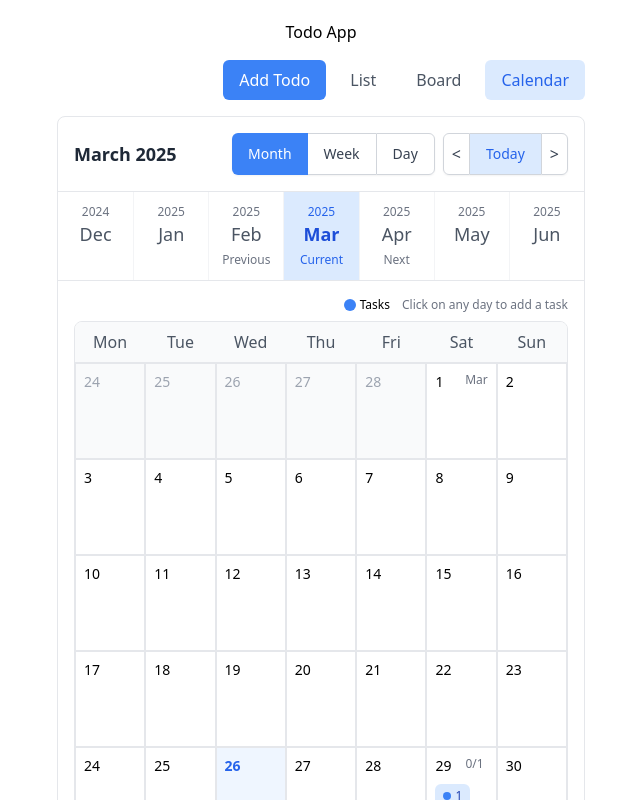
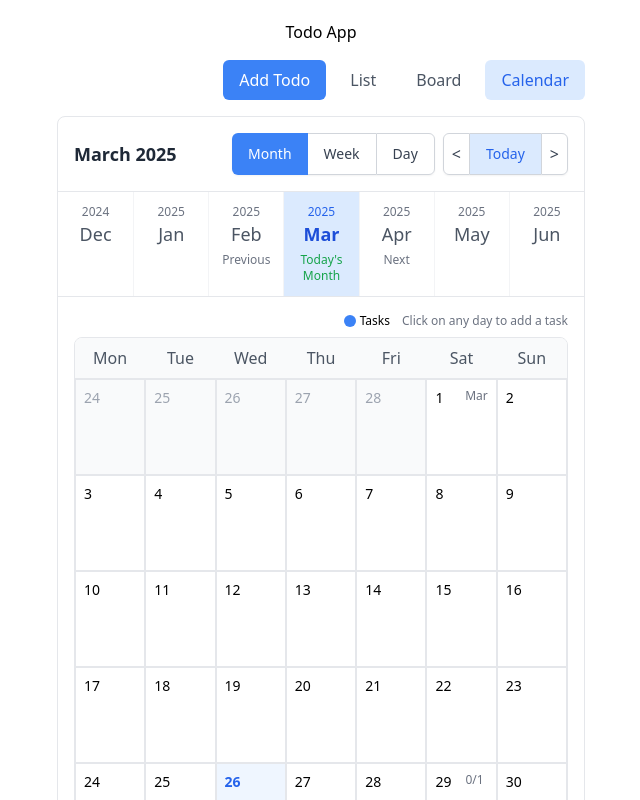
Before and after one commit to Vanuan/cleanarchitecture, a React (Vite) app in the folder todo/: page / in a window 1280 px wide. Both pictures are taken after a click on the button "Calendar". Shown: the top 800 px of the page, without its empty margins (319-959 px from the left). Built offline with nearby package versions, Linux system fonts and the light colour scheme.

Commit message:
Fix current/last week/month label

```diff
--- a/todo/src/ui/components/todo/views/calendar/MonthView.tsx
+++ b/todo/src/ui/components/todo/views/calendar/MonthView.tsx
@@ -1,8 +1,8 @@
 import React from "react";
 import { TodoViewModel } from "../../../../viewmodels/TodoViewModel";
 import { useMonthData, useCalendarNavigation } from "../calendar-hooks";
-import { format, isSameDay } from "date-fns";
-import { serializeDate } from "../../../../../lib/utils/date";
+import { format, isSameDay, isSameMonth } from "date-fns";
+import { now, serializeDate } from "../../../../../lib/utils/date";
 
 const MonthView: React.FC<{
   todos: TodoViewModel[];
@@ -17,6 +17,9 @@ const MonthView: React.FC<{
 }> = ({ todos, renderItem, onAddItem }) => {
   const { weeks } = useMonthData();
   const { currentDate, goToMonth } = useCalendarNavigation();
+  const today = now();
+  const todayMonth = today.getMonth();
+  const todayYear = today.getFullYear();
 
   const CalendarDay: React.FC<{
     day: {
@@ -113,9 +116,14 @@ const MonthView: React.FC<{
     const months = [];
     for (let i = -3; i <= 3; i++) {
       const monthDate = new Date(currentYear, currentMonth + i, 1);
-      const isPrevious = i === -1;
-      const isNext = i === 1;
-      const isCurrent = i === 0;
+      const isDisplayedMonth = i === 0;
+      const isRealCurrentMonth = isSameMonth(monthDate, today);
+      const monthPosition =
+        (monthDate.getFullYear() - todayYear) * 12 +
+        monthDate.getMonth() -
+        todayMonth;
+      const isPrevious = monthPosition === -1; // Month before current real month
+      const isNext = monthPosition === 1; // Month after current real month
 
       months.push({
         date: monthDate,
@@ -123,7 +131,8 @@ const MonthView: React.FC<{
         year: format(monthDate, "yyyy"),
         isPrevious,
         isNext,
-        isCurrent,
+        isDisplayedMonth,
+        isRealCurrentMonth,
       });
     }
 
@@ -139,30 +148,30 @@ const MonthView: React.FC<{
           <button
             key={index}
             className={`flex flex-col items-center py-3 transition-colors w-full ${
-              month.isCurrent ? "bg-blue-100" : "hover:bg-gray-50"
+              month.isDisplayedMonth ? "bg-blue-100" : "hover:bg-gray-50"
             }`}
             onClick={() => handleGoToMonth(month.date)}
           >
             <span
-              className={`text-xs font-medium ${month.isCurrent ? "text-blue-600" : "text-gray-500"}`}
+              className={`text-xs font-medium ${month.isDisplayedMonth ? "text-blue-600" : "text-gray-500"}`}
             >
               {month.year}
             </span>
             <span
-              className={`text-lg ${month.isCurrent ? "font-bold text-blue-700" : "font-medium text-gray-600"}`}
+              className={`text-lg ${month.isDisplayedMonth ? "font-bold text-blue-700" : "font-medium text-gray-600"}`}
             >
               {month.month}
             </span>
             {month.isPrevious && (
               <span className="text-xs text-gray-500 mt-1">Previous</span>
             )}
-            {month.isCurrent && (
-              <span className="text-xs text-blue-600 font-medium mt-1">
-                Current
-              </span>
-            )}
             {month.isNext && (
               <span className="text-xs text-gray-500 mt-1">Next</span>
+            )}
+            {month.isRealCurrentMonth && (
+              <span className="text-xs text-green-600 font-medium mt-1">
+                Today's Month
+              </span>
             )}
           </button>
         ))}
--- a/todo/src/ui/components/todo/views/calendar/WeekView.tsx
+++ b/todo/src/ui/components/todo/views/calendar/WeekView.tsx
@@ -10,6 +10,7 @@ import {
   addWeeks,
   subWeeks,
   getWeek,
+  differenceInWeeks,
 } from "date-fns";
 import { useCalendarNavigation, useTodosForDate } from "../calendar-hooks";
 import { TodoViewModel } from "../../../../viewmodels/TodoViewModel";
@@ -33,8 +34,9 @@ const WeekView: React.FC<WeekViewProps> = ({
   onAddItem,
 }) => {
   const { currentDate, setCurrentDate } = useCalendarNavigation();
+  const today = new Date();
 
-  // Calculate the week range
+  // Calculate the current displayed week
   const weekStart = startOfWeek(currentDate, { weekStartsOn: 1 });
   const weekEnd = endOfWeek(currentDate, { weekStartsOn: 1 });
   const days = eachDayOfInterval({ start: weekStart, end: weekEnd });
@@ -43,47 +45,78 @@ const WeekView: React.FC<WeekViewProps> = ({
   const weekNumber = getWeek(currentDate);
   const weekRangeText = `${format(weekStart, "MMM d")}-${format(weekEnd, "d, yyyy")}`;
 
-  // Previous and next week navigation
+  // Calculate today's real week
+  const todayWeekStart = startOfWeek(today, { weekStartsOn: 1 });
+
+  // Calculate previous and next weeks
   const prevWeekStart = subWeeks(weekStart, 1);
   const nextWeekStart = addWeeks(weekStart, 1);
   const prevWeekNumber = getWeek(prevWeekStart);
   const nextWeekNumber = getWeek(nextWeekStart);
 
-  const handlePrevWeek = () => {
-    setCurrentDate(prevWeekStart);
+  // Calculate week differences relative to today's week
+  const currentWeekDiff = differenceInWeeks(weekStart, todayWeekStart);
+  const prevWeekDiff = differenceInWeeks(prevWeekStart, todayWeekStart);
+  const nextWeekDiff = differenceInWeeks(nextWeekStart, todayWeekStart);
+
+  // Determine labels based on relative position to today's week
+  const getCurrentWeekLabel = (diff) => {
+    if (diff === 0) return "Today's Week";
+    if (diff === -1) return "Last Week";
+    if (diff === 1) return "Next Week";
+    return null;
   };
 
-  const handleNextWeek = () => {
-    setCurrentDate(nextWeekStart);
-  };
+  const handlePrevWeek = () => setCurrentDate(prevWeekStart);
+  const handleNextWeek = () => setCurrentDate(nextWeekStart);
 
   return (
     <div className="flex flex-col h-full">
-      {/* Week Navigation - Specific to Week View */}
       <div className="grid grid-cols-3 bg-white border-b border-gray-200">
+        {/* Previous Week Button */}
         <button
           onClick={handlePrevWeek}
           className="flex flex-col items-center py-4 hover:bg-gray-50 border-r border-gray-200"
         >
-          <span className="text-sm text-gray-500">Previous</span>
+          {getCurrentWeekLabel(prevWeekDiff) && (
+            <span
+              className={`text-xs ${prevWeekDiff === 0 ? "text-green-600 font-medium" : "text-gray-500"} mt-1`}
+            >
+              {getCurrentWeekLabel(prevWeekDiff)}
+            </span>
+          )}
           <span className="text-base font-medium">Week {prevWeekNumber}</span>
           <span className="text-sm text-gray-500">
             {format(prevWeekStart, "MMM d")}-
             {format(endOfWeek(prevWeekStart, { weekStartsOn: 1 }), "d")}
           </span>
         </button>
+        {/* Current Displayed Week */}
         <div className="flex flex-col items-center justify-center py-4 bg-blue-50">
-          <span className="text-sm text-blue-600">Current</span>
+          {getCurrentWeekLabel(currentWeekDiff) && (
+            <span
+              className={`text-xs ${currentWeekDiff === 0 ? "text-green-600 font-medium" : "text-gray-500"} mt-1`}
+            >
+              {getCurrentWeekLabel(currentWeekDiff)}
+            </span>
+          )}
           <span className="text-base font-semibold text-blue-700">
             Week {weekNumber}
           </span>
           <span className="text-sm text-blue-600">{weekRangeText}</span>
         </div>
+        {/* Next Week Button */}
         <button
           onClick={handleNextWeek}
           className="flex flex-col items-center py-4 hover:bg-gray-50 border-l border-gray-200"
         >
-          <span className="text-sm text-gray-500">Next</span>
+          {getCurrentWeekLabel(nextWeekDiff) && (
+            <span
+              className={`text-xs ${nextWeekDiff === 0 ? "text-green-600 font-medium" : "text-gray-500"} mt-1`}
+            >
+              {getCurrentWeekLabel(nextWeekDiff)}
+            </span>
+          )}
           <span className="text-base font-medium">Week {nextWeekNumber}</span>
           <span className="text-sm text-gray-500">
             {format(nextWeekStart, "MMM d")}-
```
